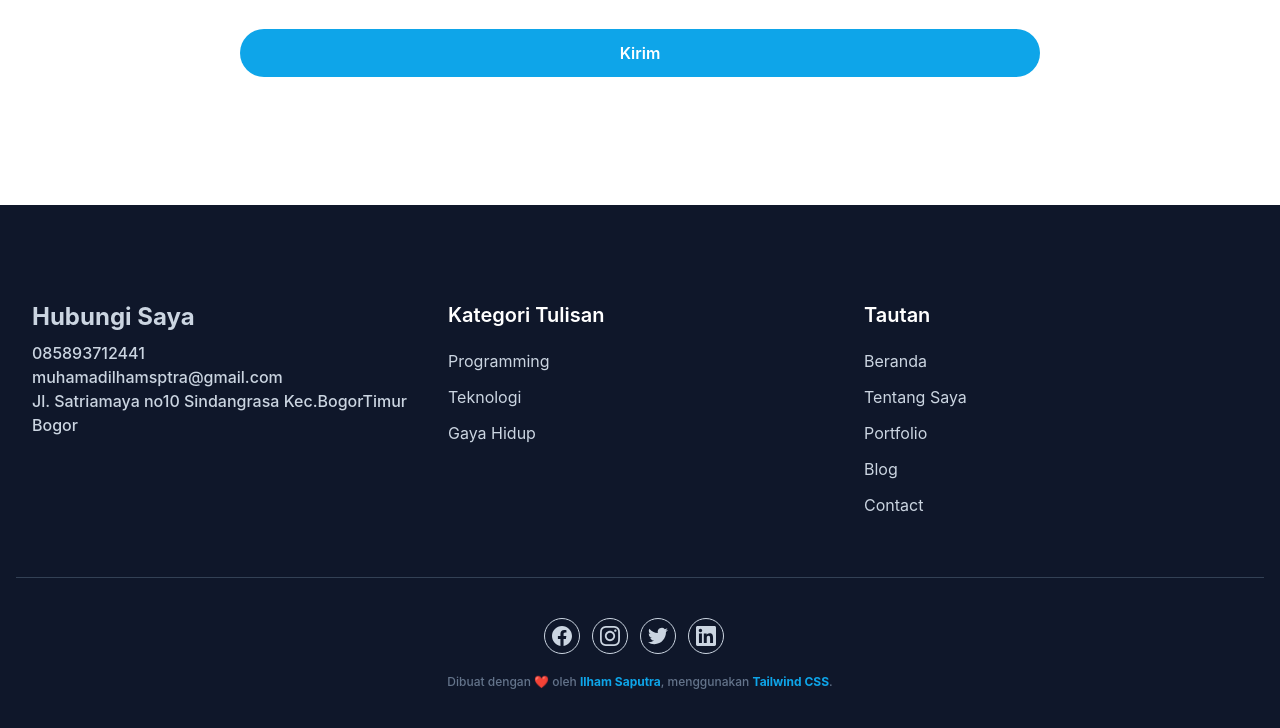
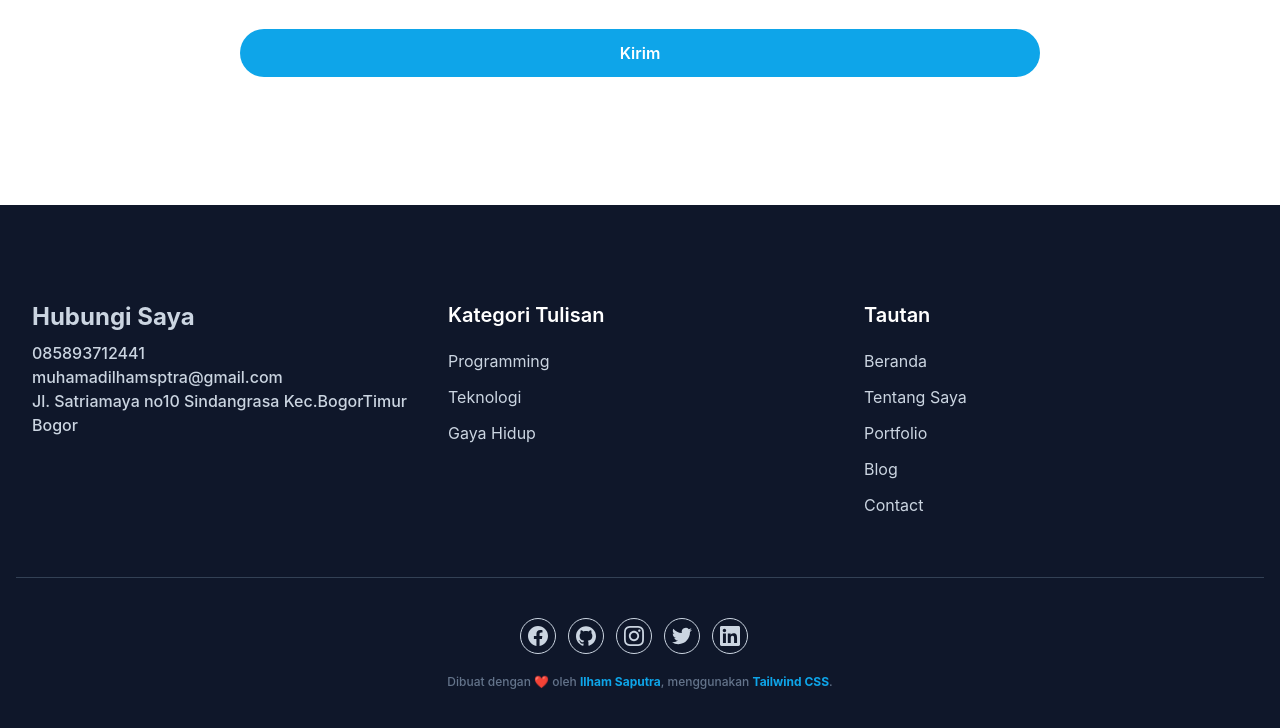
Before and after one commit to ilhamsptra20/ilhamsptra20.github.io, a website: page index.html in a window 1280 px wide. Shown: the part 4941-5669 px from the top of the page. Drawn offline with Linux system fonts and the light colour scheme.

Commit message:
tambah github

```diff
--- a/index.html
+++ b/index.html
@@ -385,6 +385,18 @@
                 </svg>
             </a>
 
+            <!-- Github -->
+            <a
+              href="https://www.github.com/ilhamsptra20"
+              target="_blank"
+              class="mr-3 flex h-9 w-9 items-center justify-center rounded-full border border-slate-300 text-slate-300 hover:border-primary hover:bg-primary hover:text-white"
+            >
+            <svg role="img" width="20" class="fill-current" viewBox="0 0 24 24" xmlns="http://www.w3.org/2000/svg">
+              <title>GitHub</title>
+              <path d="M12 .297c-6.63 0-12 5.373-12 12 0 5.303 3.438 9.8 8.205 11.385.6.113.82-.258.82-.577 0-.285-.01-1.04-.015-2.04-3.338.724-4.042-1.61-4.042-1.61C4.422 18.07 3.633 17.7 3.633 17.7c-1.087-.744.084-.729.084-.729 1.205.084 1.838 1.236 1.838 1.236 1.07 1.835 2.809 1.305 3.495.998.108-.776.417-1.305.76-1.605-2.665-.3-5.466-1.332-5.466-5.93 0-1.31.465-2.38 1.235-3.22-.135-.303-.54-1.523.105-3.176 0 0 1.005-.322 3.3 1.23.96-.267 1.98-.399 3-.405 1.02.006 2.04.138 3 .405 2.28-1.552 3.285-1.23 3.285-1.23.645 1.653.24 2.873.12 3.176.765.84 1.23 1.91 1.23 3.22 0 4.61-2.805 5.625-5.475 5.92.42.36.81 1.096.81 2.22 0 1.606-.015 2.896-.015 3.286 0 .315.21.69.825.57C20.565 22.092 24 17.592 24 12.297c0-6.627-5.373-12-12-12"/>
+            </svg>
+            </a>
+
             <!-- Instagram -->
             <a
               href="https://instagram.com/saputra.pdf"
```
